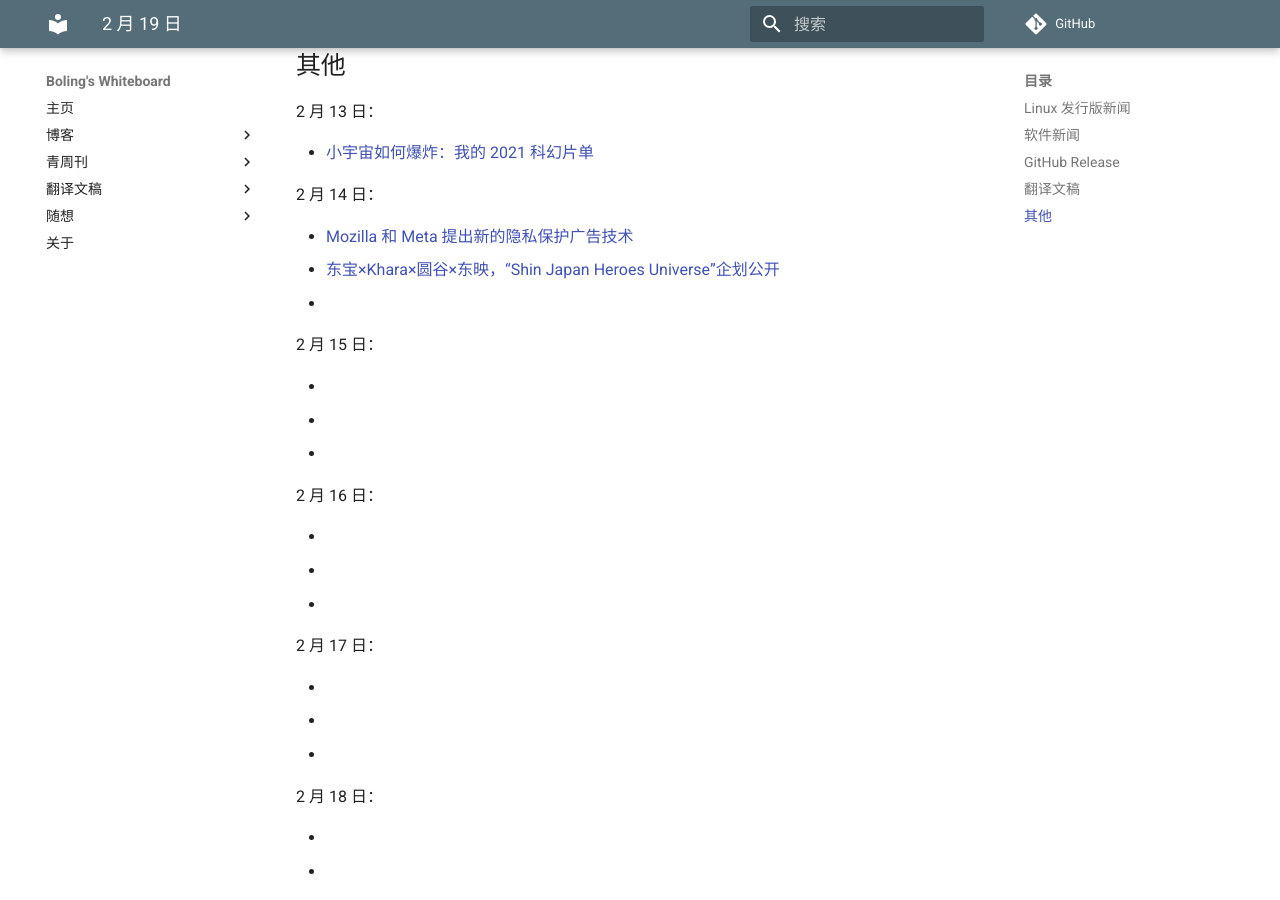
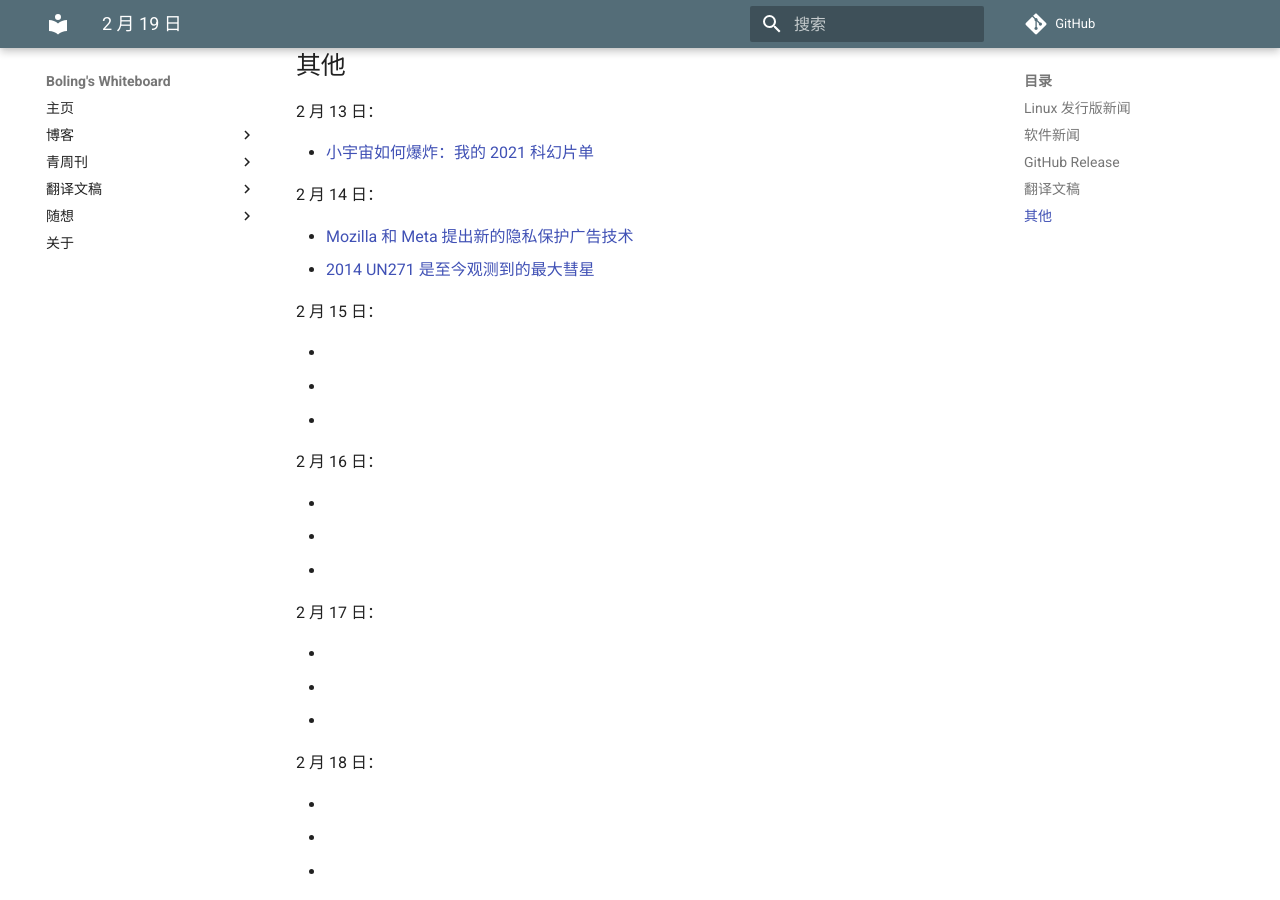
Before and after one commit to Hanjingxue-Boling/Whiteboard, an MkDocs documentation site: the page built from docs/weekly/22/02-19.md, in a window 1280 px wide and 900 px high, scrolled down 1318 px. Built offline with MkDocs 1.6.1 and Material for MkDocs 9.7.7, drawn with Linux system fonts in a browser that asks for light colours; comment, search, counter and statistics services are not loaded.

Commit message:
remove a link about shin japan hero project

```diff
--- a/docs/weekly/22/02-19.md
+++ b/docs/weekly/22/02-19.md
@@ -48,8 +48,7 @@
 2 月 14 日：
 
 - [Mozilla 和 Meta 提出新的隐私保护广告技术](https://www.solidot.org/story?sid=70645)
-- [东宝×Khara×圆谷×东映，“Shin Japan Heroes Universe”企划公开](https://www.gcores.com/articles/147453)
-- []()
+- [2014 UN271 是至今观测到的最大彗星](https://www.solidot.org/story?sid=70646)
 
 2 月 15 日：
 
```
